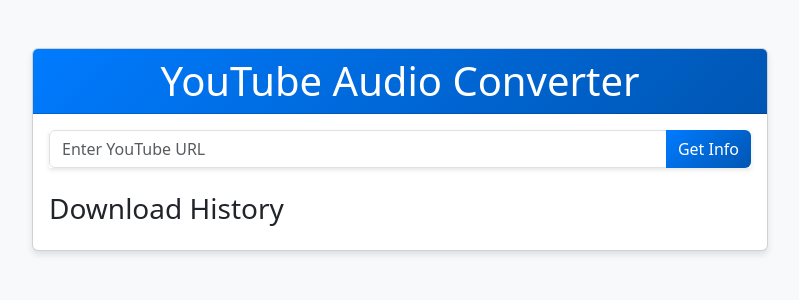
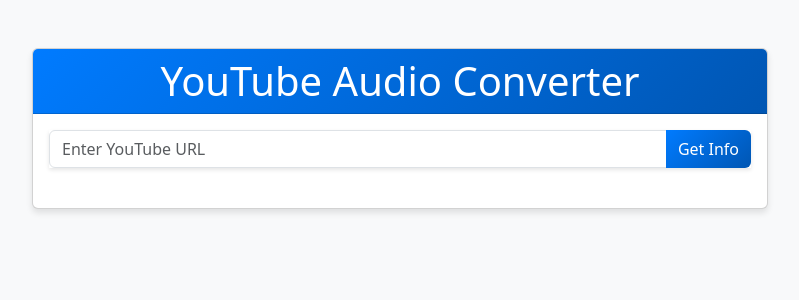
Before and after one commit to Bl4cklotus007/ytmp3try, a Flask app: page / in a window 1280 px wide. Shown: the top 300 px of the page, without its empty margins (240-1039 px from the left). Run offline with Flask 3, Linux system fonts and the light colour scheme; data that the repository does not hold is empty; some libraries are stand-ins or nearby versions.

Commit message:
Remove download history and improve download functionality: - Remove history feature - Add direct browser download - Add download progress bar - Fix file download issues

```diff
--- a/app.py
+++ b/app.py
@@ -12,6 +12,7 @@ import tempfile
 from dotenv import load_dotenv
 import shutil
 import socket
+import time
 
 # Load environment variables
 load_dotenv()
@@ -27,15 +28,40 @@ app = Flask(__name__)
 CORS(app)
 app.secret_key = os.urandom(24)
 
-# Create downloads directory if it doesn't exist
-if not os.path.exists('downloads'):
-    os.makedirs('downloads')
-
 # Regex pattern for validating YouTube URLs
 YOUTUBE_REGEX = r'(https?://)?(www\.)?(youtube\.com/watch\?v=|youtu\.be/)([a-zA-Z0-9_-]{11})'
 
+# Global variable to store download progress
+download_progress = {}
+
 def is_valid_youtube_url(url):
     return bool(re.match(YOUTUBE_REGEX, url))
+
+def progress_hook(d):
+    if d['status'] == 'downloading':
+        download_id = d.get('info_dict', {}).get('id', 'unknown')
+        if download_id not in download_progress:
+            download_progress[download_id] = {
+                'start_time': time.time(),
+                'downloaded_bytes': 0,
+                'total_bytes': d.get('total_bytes', 0),
+                'speed': 0,
+                'percentage': 0
+            }
+
+        current = download_progress[download_id]
+        current['downloaded_bytes'] = d.get('downloaded_bytes', 0)
+        current['speed'] = d.get('speed', 0)
+        current['percentage'] = d.get('_percent_str', '0%')
+
+        # Calculate elapsed time
+        elapsed = time.time() - current['start_time']
+        current['elapsed'] = f"{int(elapsed)}s"
+
+    elif d['status'] == 'finished':
+        download_id = d.get('info_dict', {}).get('id', 'unknown')
+        if download_id in download_progress:
+            download_progress[download_id]['status'] = 'finished'
 
 def get_yt_dlp_opts(output_path):
     """Get yt-dlp options with robust configuration"""
@@ -49,6 +75,7 @@ def get_yt_dlp_opts(output_path):
         'outtmpl': output_path,
         'quiet': True,
         'no_warnings': True,
+        'progress_hooks': [progress_hook],
         # Network settings
         'noproxy': '*',
         'retries': 10,
@@ -67,8 +94,6 @@ def get_yt_dlp_opts(output_path):
         'geo_bypass': True,
         'geo_verification_proxy': None,
         'source_address': '0.0.0.0',
-        # Cookie handling
-        'cookiesfrombrowser': ('chrome',),
         # Extractors
         'extract_flat': False,
         'force_generic_extractor': False,
@@ -110,7 +135,8 @@ def get_video_info():
                 info = ydl.extract_info(url, download=False)
                 return jsonify({
                     'title': info.get('title'),
-                    'thumbnail': info.get('thumbnail')
+                    'thumbnail': info.get('thumbnail'),
+                    'id': info.get('id')
                 })
 
         except Exception as e:
@@ -149,6 +175,7 @@ def download_and_convert():
                         raise Exception("Failed to extract video information")
 
                     video_title = info.get('title', 'video')
+                    video_id = info.get('id', 'unknown')
                     logger.info(f"Successfully got video info: {video_title}")
 
                     # Now try to download
@@ -163,12 +190,19 @@ def download_and_convert():
                         return jsonify({'error': 'Failed to download video'}), 500
 
                     logger.info(f"Successfully downloaded and converted video: {video_title}")
-                    # Send the file
+
+                    # Clean filename for download
+                    safe_filename = "".join([c for c in video_title if c.isalpha() or c.isdigit() or c==' ']).rstrip()
+                    safe_filename = f"{safe_filename}.mp3"
+
+                    # Send the file with proper headers for browser download
                     return send_file(
                         output_file,
                         as_attachment=True,
-                        download_name=f"{video_title}.mp3",
-                        mimetype='audio/mpeg'
+                        download_name=safe_filename,
+                        mimetype='audio/mpeg',
+                        max_age=0,
+                        conditional=True
                     )
                 except yt_dlp.utils.DownloadError as e:
                     logger.error(f"Download error: {str(e)}")
@@ -193,37 +227,12 @@ def download_and_convert():
         if 'temp_dir' in locals():
             shutil.rmtree(temp_dir, ignore_errors=True)
 
-@app.route('/download_file/<filename>')
-def download_file(filename):
-    try:
-        return send_file(
-            os.path.join('downloads', filename),
-            as_attachment=True,
-            download_name=filename
-        )
-    except Exception as e:
-        logger.error(f"Download file error: {str(e)}")
-        logger.error(traceback.format_exc())
-        return jsonify({'error': f'Error saat download file: {str(e)}'}), 500
-
-@app.route('/get_history')
-def get_history():
-    try:
-        history = []
-        for filename in os.listdir('downloads'):
-            if filename.endswith('.mp3'):
-                file_path = os.path.join('downloads', filename)
-                history.append({
-                    'filename': filename,
-                    'title': os.path.splitext(filename)[0].replace('_', ' '),
-                    'size': os.path.getsize(file_path),
-                    'date': datetime.fromtimestamp(os.path.getctime(file_path)).strftime('%Y-%m-%d %H:%M:%S')
-                })
-        return jsonify(history)
-    except Exception as e:
-        logger.error(f"Get history error: {str(e)}")
-        logger.error(traceback.format_exc())
-        return jsonify({'error': f'Error saat mengambil history: {str(e)}'}), 500
+@app.route('/get_progress/<video_id>')
+def get_progress(video_id):
+    """Get download progress for a specific video"""
+    if video_id in download_progress:
+        return jsonify(download_progress[video_id])
+    return jsonify({'error': 'Video ID not found'}), 404
 
 if __name__ == '__main__':
     app.run(debug=True)
--- a/static/js/main.js
+++ b/static/js/main.js
@@ -7,12 +7,11 @@ document.addEventListener('DOMContentLoaded', function() {
     const videoTitle = document.getElementById('videoTitle');
     const errorMessage = document.getElementById('errorMessage');
     const loadingSpinner = document.getElementById('loadingSpinner');
-    const historyList = document.getElementById('historyList');
+    const progressBar = document.getElementById('progressBar');
+    const progressText = document.getElementById('progressText');
 
     let currentVideoInfo = null;
-
-    // Load download history
-    loadHistory();
+    let progressInterval = null;
 
     // Get video info when button is clicked
     getInfoBtn.addEventListener('click', getVideoInfo);
@@ -92,11 +91,11 @@ document.addEventListener('DOMContentLoaded', function() {
 
         showLoading();
         hideError();
+        showProgress();
 
         try {
             console.log('Sending download request:', {
-                url: videoUrl.value,
-                format: 'mp3'
+                url: videoUrl.value
             });
 
             const response = await fetch('/download', {
@@ -106,32 +105,28 @@ document.addEventListener('DOMContentLoaded', function() {
                     'Accept': 'application/json'
                 },
                 body: JSON.stringify({
-                    url: videoUrl.value,
-                    format: 'mp3'
+                    url: videoUrl.value
                 })
             });
 
-            console.log('Download response status:', response.status);
-            const data = await response.json();
-            console.log('Download response data:', data);
+            if (response.ok) {
+                // Get the blob from the response
+                const blob = await response.blob();
 
-            if (response.ok) {
-                // Trigger file download with the video title
+                // Create a download link
                 const downloadLink = document.createElement('a');
-                downloadLink.href = `/download_file/${data.filename}`;
-                downloadLink.download = data.title + '.mp3';
+                downloadLink.href = URL.createObjectURL(blob);
+                downloadLink.download = `${currentVideoInfo.title}.mp3`;
                 document.body.appendChild(downloadLink);
                 downloadLink.click();
                 document.body.removeChild(downloadLink);
-
-                // Reload history
-                loadHistory();
 
                 // Reset form
                 videoUrl.value = '';
                 videoPreview.classList.add('d-none');
                 currentVideoInfo = null;
             } else {
+                const data = await response.json();
                 showError(data.error || 'Download failed');
             }
         } catch (error) {
@@ -139,31 +134,18 @@ document.addEventListener('DOMContentLoaded', function() {
             showError('Network error. Please try again.');
         } finally {
             hideLoading();
+            hideProgress();
         }
     }
 
-    async function loadHistory() {
-        try {
-            const response = await fetch('/get_history');
-            const history = await response.json();
+    function showProgress() {
+        progressBar.style.width = '0%';
+        progressText.textContent = 'Starting download...';
+        progressBar.parentElement.classList.remove('d-none');
+    }
 
-            historyList.innerHTML = '';
-            history.reverse().forEach(item => {
-                const listItem = document.createElement('a');
-                listItem.href = `/download_file/${item.filename}`;
-                listItem.className = 'list-group-item list-group-item-action';
-                listItem.innerHTML = `
-                    <div class="d-flex w-100 justify-content-between">
-                        <h5 class="mb-1">${item.title}</h5>
-                        <small>${item.timestamp}</small>
-                    </div>
-                    <p class="mb-1">Format: MP3</p>
-                `;
-                historyList.appendChild(listItem);
-            });
-        } catch (error) {
-            console.error('Failed to load history:', error);
-        }
+    function hideProgress() {
+        progressBar.parentElement.classList.add('d-none');
     }
 
     function showError(message) {
--- a/templates/index.html
+++ b/templates/index.html
@@ -65,10 +65,23 @@
                 </div>
               </div>
 
-              <!-- Download History -->
-              <div class="mt-4">
-                <h3>Download History</h3>
-                <div class="list-group" id="historyList"></div>
+              <!-- Download Progress -->
+              <div id="downloadProgress" class="mt-4 d-none">
+                <h5>Download Progress</h5>
+                <div class="progress mb-2">
+                  <div
+                    id="progressBar"
+                    class="progress-bar progress-bar-striped progress-bar-animated"
+                    role="progressbar"
+                    style="width: 0%"
+                    aria-valuenow="0"
+                    aria-valuemin="0"
+                    aria-valuemax="100"
+                  ></div>
+                </div>
+                <p id="progressText" class="text-center mb-0">
+                  Starting download...
+                </p>
               </div>
             </div>
           </div>
```
